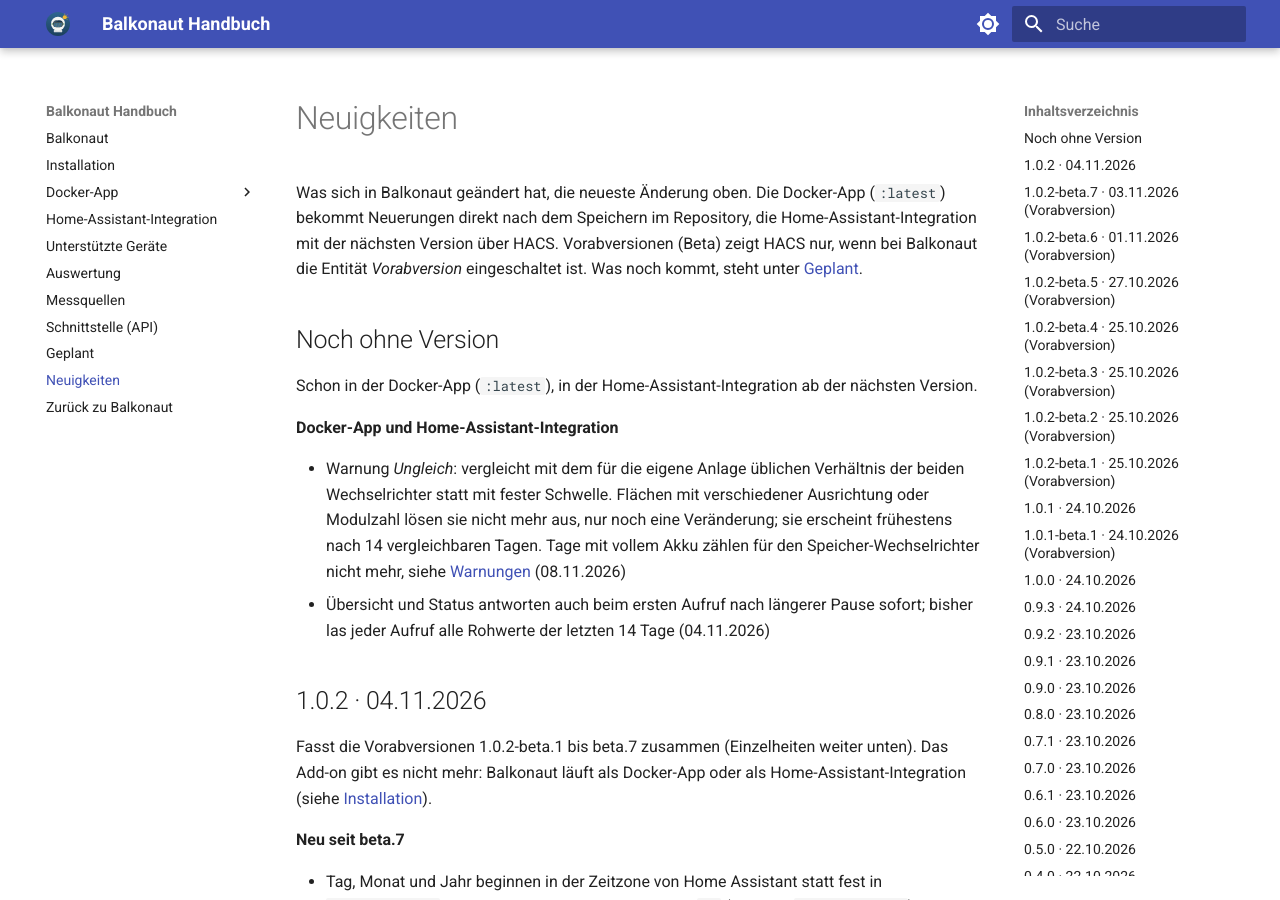
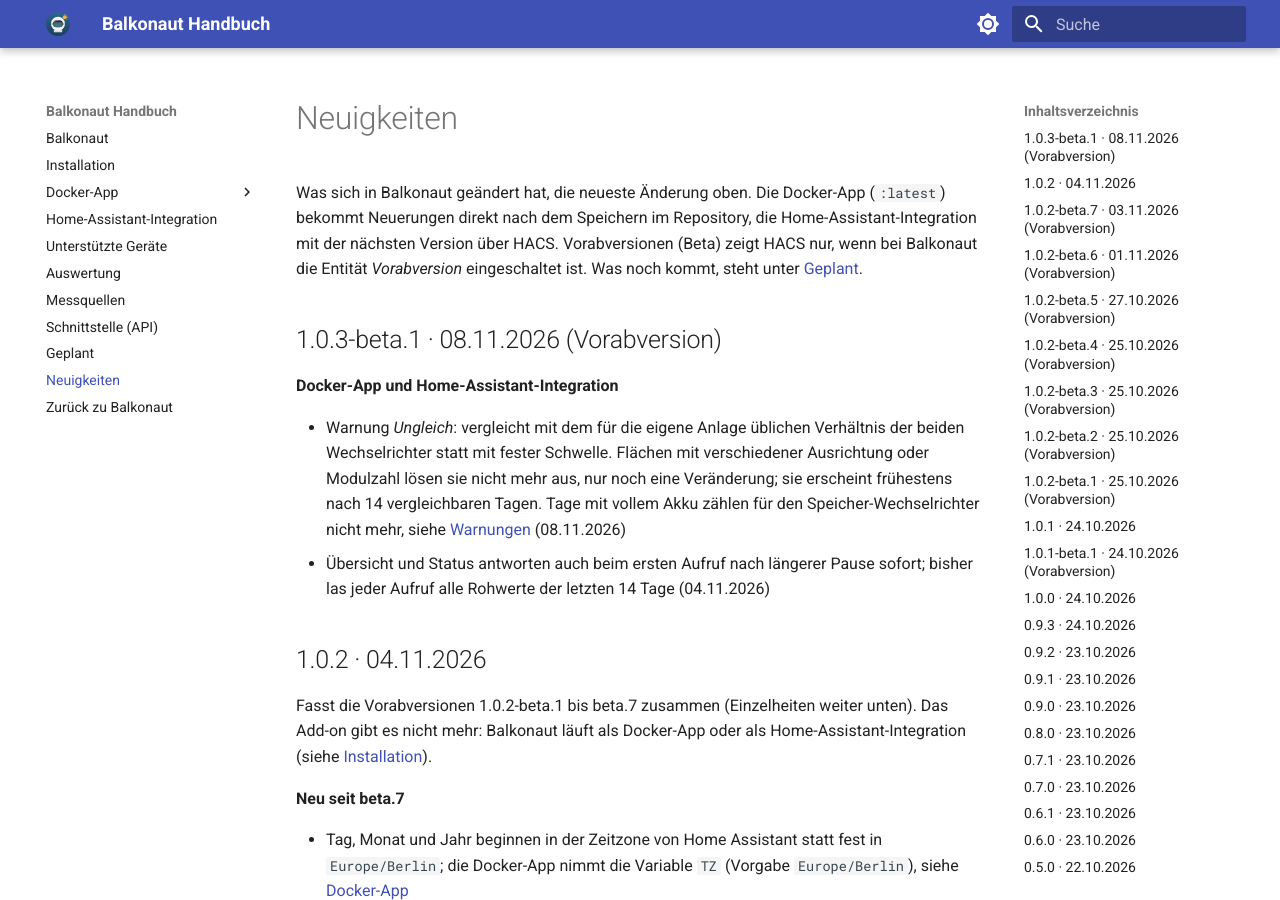
Before and after one commit to balkonaut/balkonaut, an MkDocs documentation site: the page built from docs/neuigkeiten.md, in a window 1280 px wide and 900 px high. Built offline with MkDocs 1.6.1 and Material for MkDocs 9.7.7, drawn with Linux system fonts in a browser that asks for light colours.

```diff
--- a/docs/neuigkeiten.md
+++ b/docs/neuigkeiten.md
@@ -5,9 +5,7 @@ direkt nach dem Speichern im Repository, die Home-Assistant-Integration mit der
 Vorabversionen (Beta) zeigt HACS nur, wenn bei Balkonaut die Entität *Vorabversion* eingeschaltet ist.
 Was noch kommt, steht unter [Geplant](geplant.md).
 
-## Noch ohne Version
-
-Schon in der Docker-App (`:latest`), in der Home-Assistant-Integration ab der nächsten Version.
+## 1.0.3-beta.1 · 08.11.2026 (Vorabversion)
 
 **Docker-App und Home-Assistant-Integration**
 
--- a/pyproject.toml
+++ b/pyproject.toml
@@ -4,7 +4,7 @@ build-backend = "setuptools.build_meta"
 
 [project]
 name = "balkonaut"
-version = "1.0.2"
+version = "1.0.3-beta.1"
 description = "Analyse- und Entscheidungstool für Balkonkraftwerke mit Speicher"
 requires-python = ">=3.12"
 license = "Apache-2.0"
```
Also changed, not shown: 1 other file.
